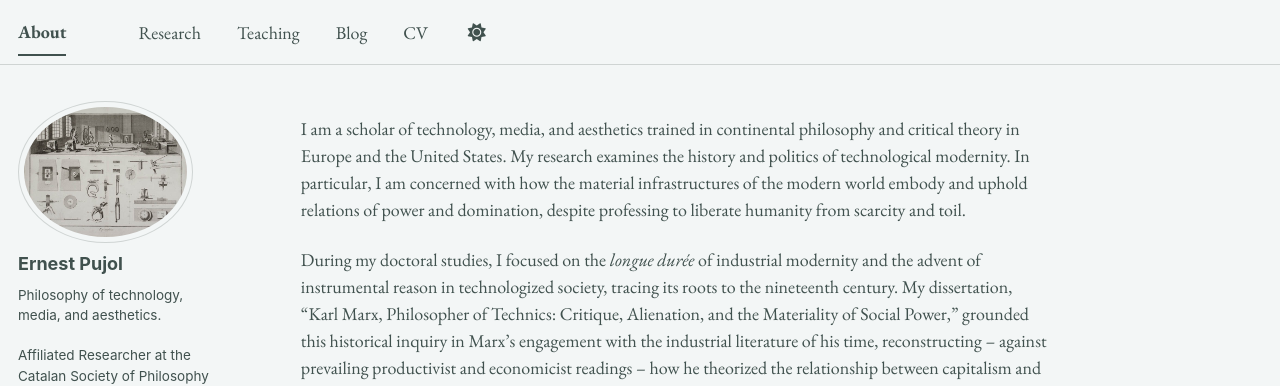
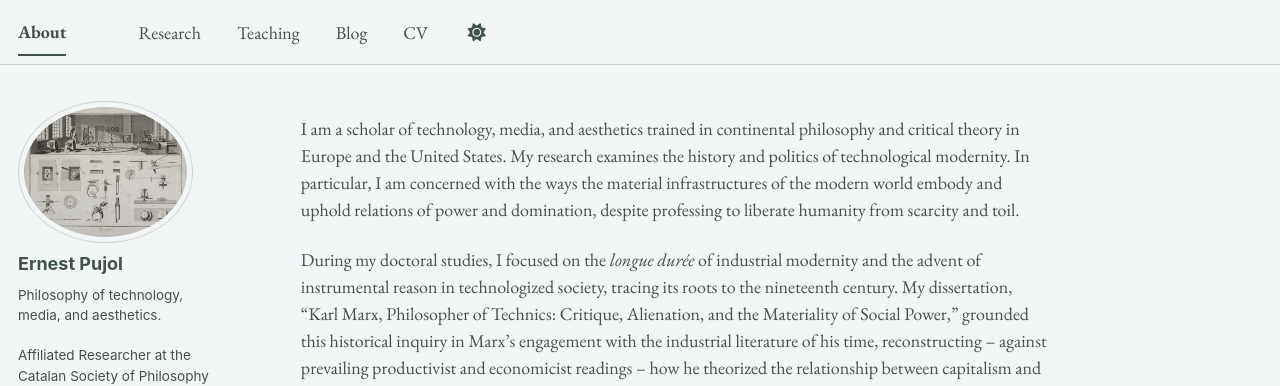
Before and after one commit to epujol90/epujol90.github.io, a Jekyll site: the page built from _pages/about.md, in a window 1280 px wide and 1069 px high. Shown: the top 386 px of the window. Built offline with Jekyll 4.4.1, drawn with Linux system fonts in a browser that asks for light colours; some web fonts are replaced; a script bundle is joined from its source files by our own code; library files that are not in the unit come from our copies.

Commit message:
Update about.md

```diff
--- a/_pages/about.md
+++ b/_pages/about.md
@@ -6,7 +6,7 @@ redirect_from:
   - /about/
   - /about.html
 ---
-I am a scholar of technology, media, and aesthetics trained in continental philosophy and critical theory in Europe and the United States. My research examines the history and politics of technological modernity. In particular, I am concerned with how the material infrastructures of the modern world embody and uphold relations of power and domination, despite professing to liberate humanity from scarcity and toil.
+I am a scholar of technology, media, and aesthetics trained in continental philosophy and critical theory in Europe and the United States. My research examines the history and politics of technological modernity. In particular, I am concerned with the ways the material infrastructures of the modern world embody and uphold relations of power and domination, despite professing to liberate humanity from scarcity and toil.
 
 During my doctoral studies, I focused on the _longue durée_ of industrial modernity and the advent of instrumental reason in technologized society, tracing its roots to the nineteenth century. My dissertation, “Karl Marx, Philosopher of Technics: Critique, Alienation, and the Materiality of Social Power,” grounded this historical inquiry in Marx’s engagement with the industrial literature of his time, reconstructing -- against prevailing productivist and economicist readings -- how he theorized the relationship between capitalism and modern technological transformations. I argued that Marx’s account of industrial development, though largely misunderstood by the Marxist tradition, presciently identified in the capitalist "subsumption" of the labor process the basis of the technocratic logic that mediates human-machine entanglements in advanced industrial society. I contend that this key organizing principle of capitalist modernity has not only steered the general course of the so-called information age but has also reasserted itself with renewed vigor in the contemporary AI project -- particularly in its claim to expand human autonomy by automating judgment and reason.
 
```
